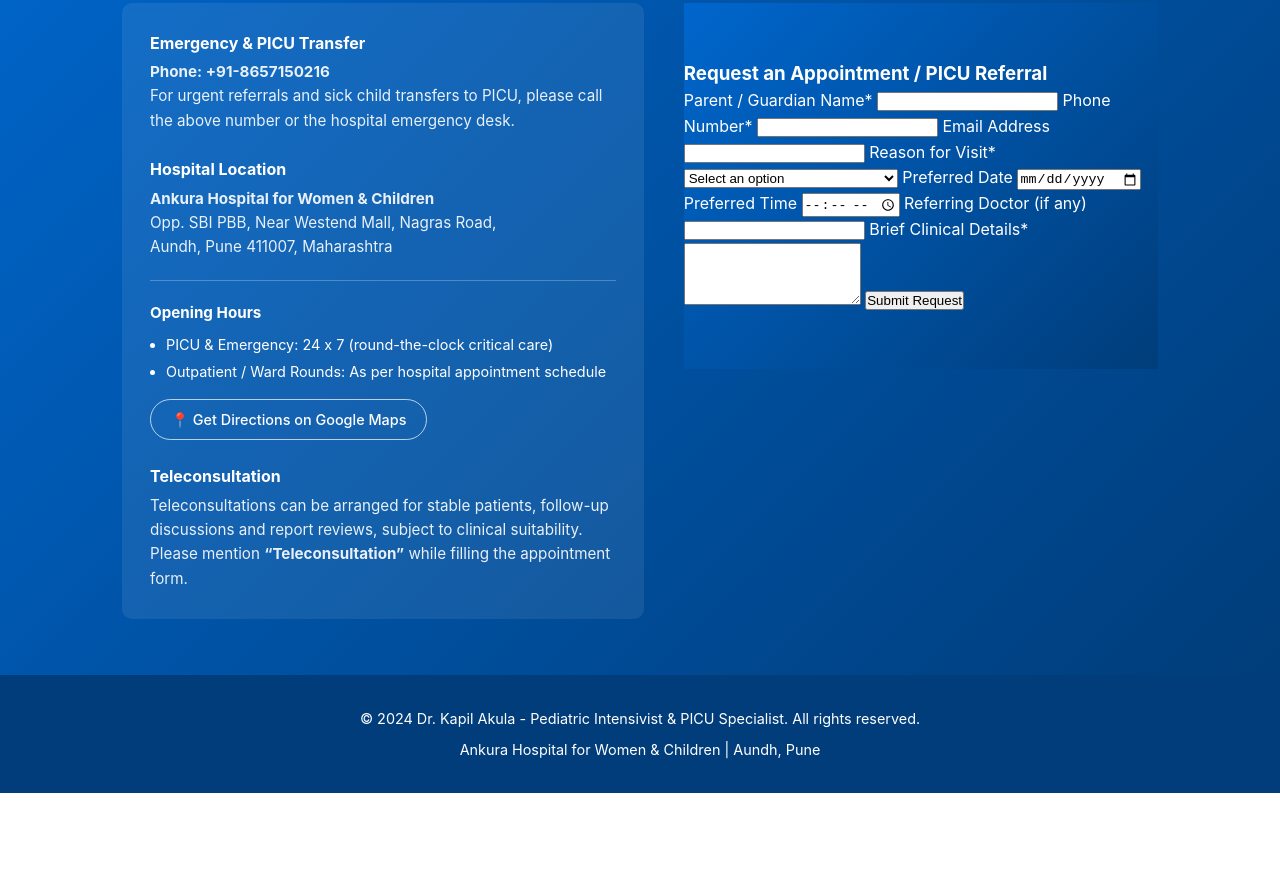
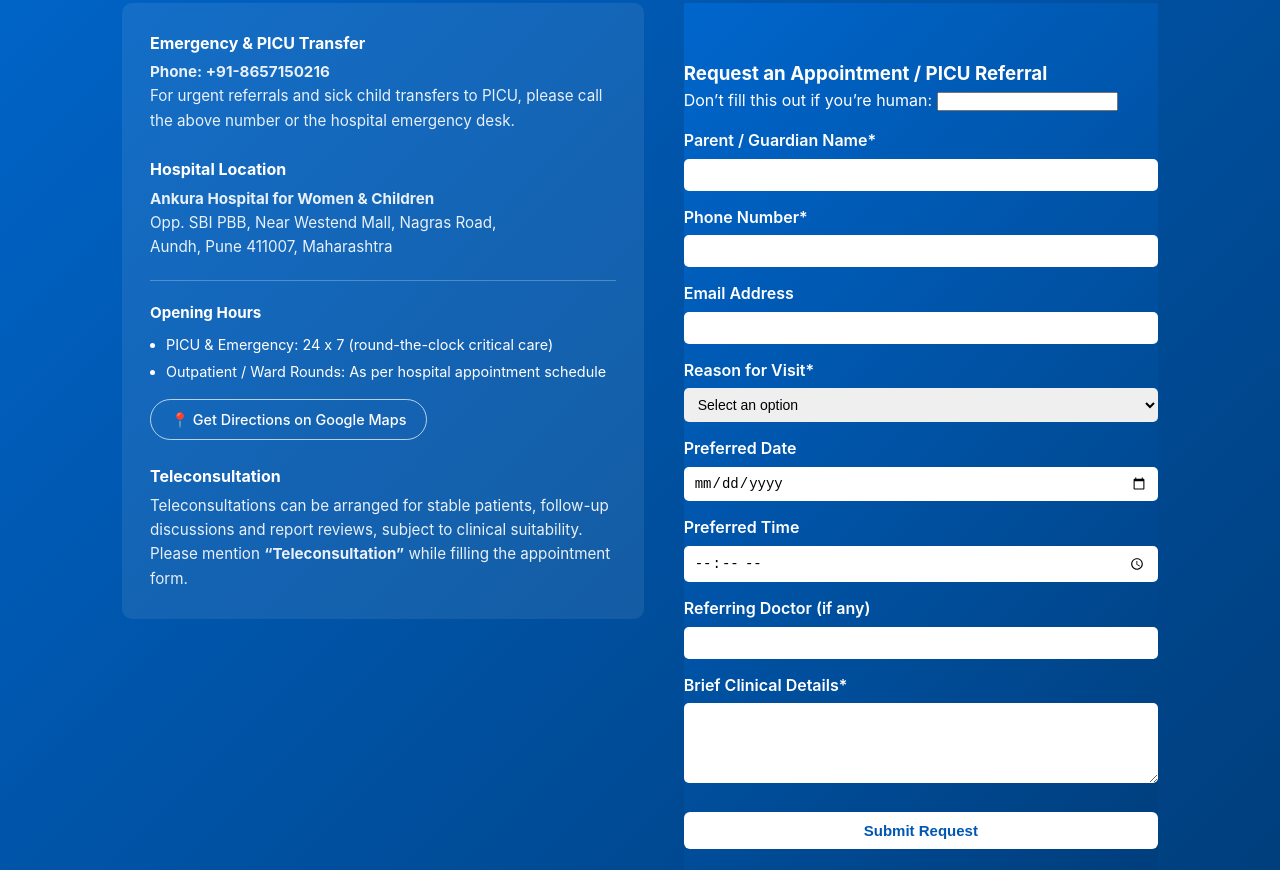
Before and after one commit to imlazzyfreak-cmd/DR-KAPIL-WEBSITE, a website: page index.html in a window 1280 px wide. Shown: the part 4610-5480 px from the top of the page. Before the commit the page ends 5403 px from the top, so only its background shows below. Drawn offline with Linux system fonts and the light colour scheme.

Commit message:
Update index.html

```diff
--- a/index.html
+++ b/index.html
@@ -604,72 +604,54 @@
         }
 
         /* Form */
+        /* ===== Appointment Form Fix ===== */
+
 .appointment-form {
-            background: rgba(255,255,255,0.1);
-            padding: 1.75rem;
-            border-radius: 10px;
-        }
-
-        .appointment-form h3 {
-            margin-bottom: 1.25rem;
+  display: flex;
+  flex-direction: column;
+  gap: 14px;
 }
 
 .form-group {
-            margin-bottom: 1.25rem;
+  display: flex;
+  flex-direction: column;
 }
 
 .form-group label {
-            display: block;
-            margin-bottom: 0.35rem;
-            font-weight: 500;
-            font-size: 0.95rem;
+  font-weight: 600;
+  margin-bottom: 5px;
+  color: #ffffff;
 }
 
 .form-group input,
 .form-group select,
 .form-group textarea {
-            width: 100%;
-            padding: 0.6rem 0.75rem;
-            border-radius: 6px;
-            border: 1px solid rgba(255,255,255,0.5);
-            font-family: inherit;
-            background: rgba(0,0,0,0.12);
-            color: white;
-            font-size: 0.95rem;
+  padding: 8px 10px;
+  border-radius: 5px;
+  border: none;
+  font-size: 14px;
 }
 
-        .form-group input::placeholder,
-        .form-group textarea::placeholder {
-            color: rgba(255,255,255,0.7);
-        }
-
-        .form-group select {
-            background-image: none;
-        }
-
-        .form-row {
-            display: grid;
-            grid-template-columns: repeat(2, minmax(0, 1fr));
-            gap: 1rem;
+.form-group textarea {
+  resize: vertical;
 }
 
 .submit-btn {
-            background: var(--accent-color);
-            color: white;
-            padding: 0.8rem 2rem;
+  margin-top: 15px;
+  padding: 10px;
+  font-size: 15px;
+  font-weight: bold;
+  background: #ffffff;
+  color: #0056b3;
   border: none;
-            border-radius: 999px;
-            font-size: 1rem;
-            font-weight: 600;
+  border-radius: 6px;
   cursor: pointer;
-            transition: all 0.3s;
-            width: 100%;
 }
 
 .submit-btn:hover {
-            background: #009fb1;
-            transform: translateY(-2px);
+  background: #e6e6e6;
 }
+
 
         /* Footer */
         footer {
@@ -1032,33 +1014,31 @@
   method="POST"
   data-netlify="true"
   netlify-honeypot="bot-field"
+  class="appointment-form"
 >
-    <!-- Netlify needs this hidden fields -->
   <input type="hidden" name="form-name" value="appointment" />
-    <p style="display:none;">
+
+  <p class="hidden">
     <label>Don’t fill this out if you’re human: <input name="bot-field" /></label>
   </p>
 
-    <label>
-      Parent / Guardian Name*
+  <div class="form-group">
+    <label>Parent / Guardian Name*</label>
     <input type="text" name="parent_name" required />
-    </label>
+  </div>
 
+  <div class="form-group">
+    <label>Phone Number*</label>
+    <input type="tel" name="phone_number" required />
+  </div>
 
-    <label>
-      Phone Number*
-      <input type="tel" name="phone_number" required />
-    </label>
+  <div class="form-group">
+    <label>Email Address</label>
+    <input type="email" name="email" />
+  </div>
 
-
-    <label>
-      Email Address
-      <input type="email" name="email" />
-    </label>
-
-
-    <label>
-      Reason for Visit*
+  <div class="form-group">
+    <label>Reason for Visit*</label>
     <select name="reason" required>
       <option value="">Select an option</option>
       <option>PICU referral / sick child transfer</option>
@@ -1067,33 +1047,29 @@
       <option>Routine pediatric consultation</option>
       <option>Teleconsultation / opinion</option>
     </select>
-    </label>
+  </div>
 
+  <div class="form-group">
+    <label>Preferred Date</label>
+    <input type="date" name="preferred_date" />
+  </div>
 
-    <label>
-      Preferred Date
-      <input type="date" name="preferred_date" />
-    </label>
+  <div class="form-group">
+    <label>Preferred Time</label>
+    <input type="time" name="preferred_time" />
+  </div>
 
+  <div class="form-group">
+    <label>Referring Doctor (if any)</label>
+    <input type="text" name="referring_doctor" />
+  </div>
 
-    <label>
-      Preferred Time
-      <input type="time" name="preferred_time" />
-    </label>
+  <div class="form-group">
+    <label>Brief Clinical Details*</label>
+    <textarea name="clinical_details" rows="4" required></textarea>
+  </div>
 
-
-    <label>
-      Referring Doctor (if any)
-      <input type="text" name="referring_doctor" />
-    </label>
-
-
-    <label>
-      Brief Clinical Details*
-      <textarea name="clinical_details" rows="4" required></textarea>
-    </label>
-
-    <button type="submit">Submit Request</button>
+  <button type="submit" class="submit-btn">Submit Request</button>
 </form>
 
                 </div>
```
Lines whose indentation alone changed are shown as unchanged.
